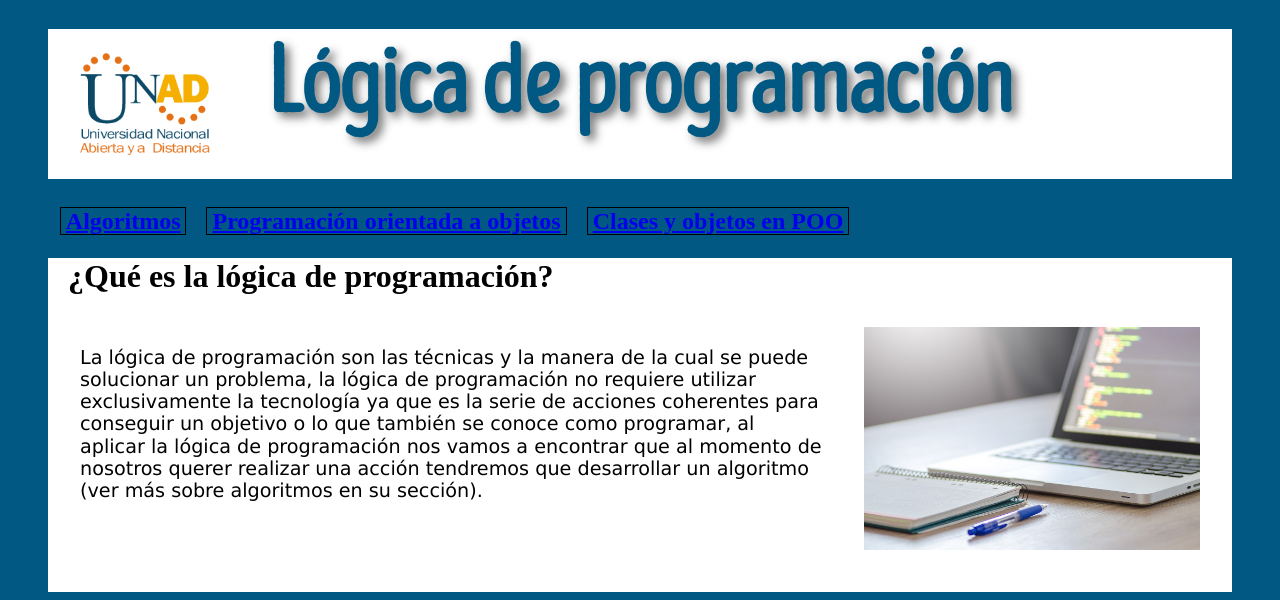
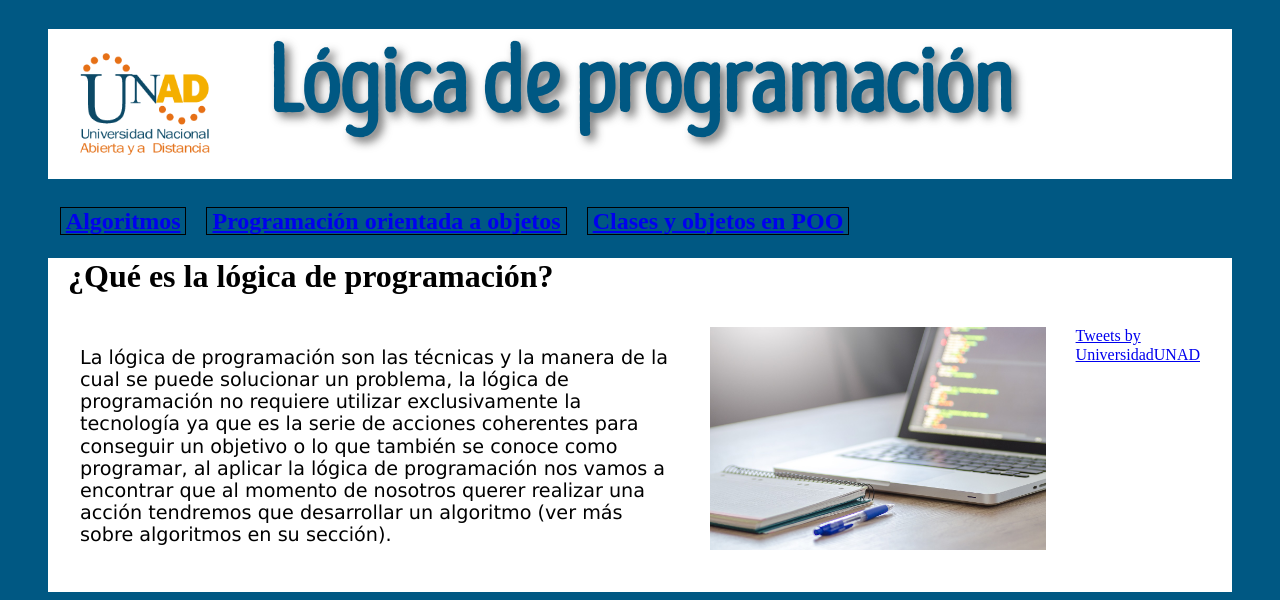
Before and after one commit to andrescardocas/Sitio_Web, a plain HTML site: page Sitio Web/index.html in a window 1280 px wide. Shown: the top 600 px of the page. Drawn offline with Linux system fonts and the light colour scheme; files whose address does not match are found by name.

Commit message:
1.1.1
Twitter

```diff
--- a/Sitio Web/css/estilos.css
+++ b/Sitio Web/css/estilos.css
@@ -339,6 +339,7 @@ section#autor1
  		height: 30%;
 		max-width:400px;
 		margin-left: 40px;
+		margin-right: 30px;
 		display:inline-block;
  	}
 
--- a/Sitio Web/index.html
+++ b/Sitio Web/index.html
@@ -59,6 +59,8 @@
 
 				<img id="logica" src="img/algoritmo_programa.jpg" alt="logica1" width="300" heigth"100">
 
+				<a class="twitter-timeline" data-lang="es" data-width="300" data-height="400" href="https://twitter.com/UniversidadUNAD?ref_src=twsrc%5Etfw">Tweets by UniversidadUNAD</a> <script async src="https://platform.twitter.com/widgets.js" charset="utf-8"></script>
+
 			</div>
 
 	</section>
@@ -73,6 +75,8 @@
 				                                        </a>
 			</div>
 
+
+
 	<footer> Desarrollado por: Andres Alejandro Cardona Castaño    <li id= "Bibliografia"><a href="Bibliografia.html"> Autor y referencias </a></li>  </footer>
 
 
```
